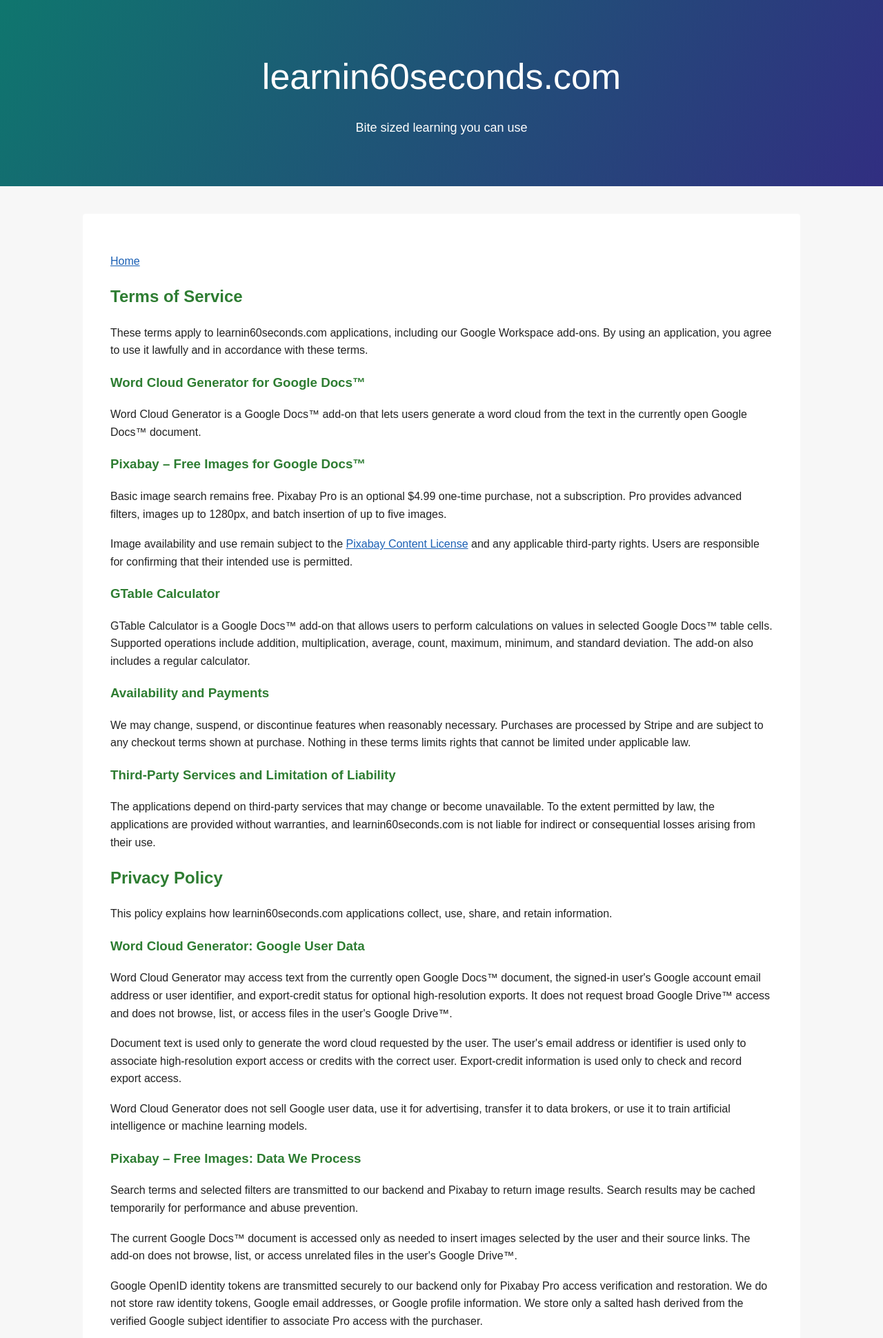
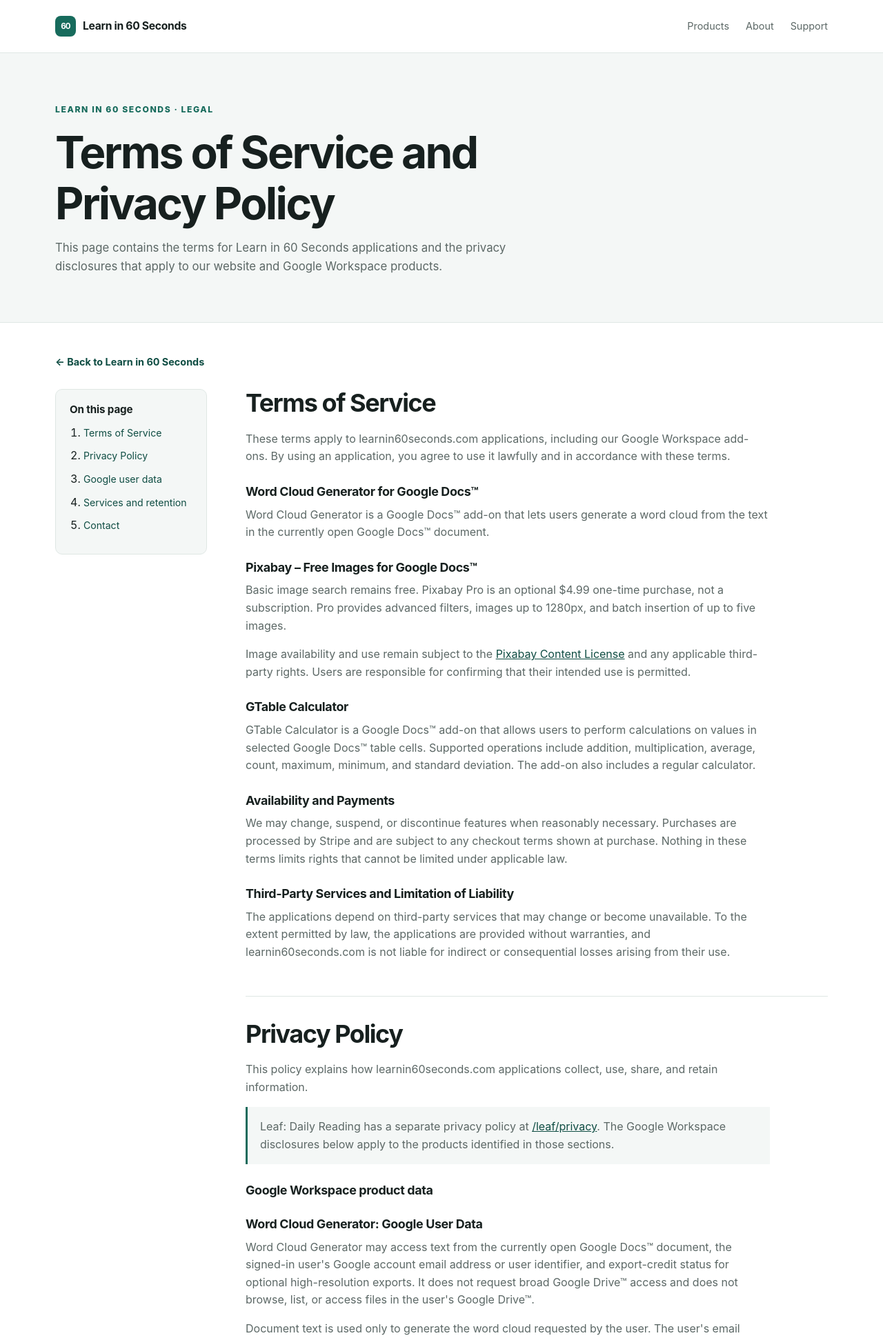
Before and after one commit to tanyagupta/li60, a Flask app: page /privacy in a window 1280 px wide. Shown: the top 1940 px of the page at 69% size. Run offline with Flask 3, Linux system fonts and the light colour scheme.

Commit message:
Refresh terms and privacy page

```diff
--- a/static/home.css
+++ b/static/home.css
@@ -126,3 +126,39 @@ h3 { margin-bottom: 12px; font-size: 1.28rem; }
   .product-card, .secondary-card { padding: 24px; }
   .button-muted { width: 100%; }
 }
+
+/* Shared legal-page layout */
+.legal-hero {
+  background: var(--soft);
+  border-bottom: 1px solid var(--line);
+}
+.legal-hero-inner { padding: 72px 0 68px; }
+.legal-hero h1 { max-width: 760px; margin-bottom: 14px; font-size: clamp(2.4rem, 5vw, 4rem); }
+.legal-hero-copy { max-width: 700px; margin: 0; color: var(--muted); font-size: 1.05rem; }
+.legal-shell { padding: 44px 0 88px; }
+.legal-back { display: inline-block; margin-bottom: 28px; color: var(--accent-dark); font-size: .9rem; font-weight: 700; text-decoration: none; }
+.legal-back:hover { color: var(--accent); }
+.legal-layout { display: grid; grid-template-columns: 220px minmax(0, 1fr); gap: 56px; align-items: start; }
+.legal-toc { position: sticky; top: 24px; padding: 20px; border: 1px solid var(--line); border-radius: 10px; background: var(--soft); }
+.legal-toc h2 { margin-bottom: 12px; font-size: .95rem; letter-spacing: -.01em; }
+.legal-toc ol { margin: 0; padding-left: 20px; }
+.legal-toc li { margin: 8px 0; }
+.legal-toc a { color: var(--accent-dark); font-size: .88rem; text-decoration: none; }
+.legal-toc a:hover { text-decoration: underline; }
+.legal-content { min-width: 0; }
+.legal-section { padding: 0 0 34px; margin: 0 0 34px; border-bottom: 1px solid var(--line); }
+.legal-section:last-child { padding-bottom: 0; margin-bottom: 0; border-bottom: 0; }
+.legal-content h2 { margin-bottom: 18px; font-size: clamp(1.7rem, 3vw, 2.25rem); }
+.legal-content h3 { margin: 28px 0 10px; font-size: 1.12rem; letter-spacing: -.02em; }
+.legal-content h3:first-child { margin-top: 0; }
+.legal-content p { max-width: 760px; margin-bottom: 16px; color: var(--muted); }
+.legal-content a { color: var(--accent-dark); }
+.legal-content a:hover { color: var(--accent); }
+.legal-note { padding: 16px 18px; border-left: 3px solid var(--accent); background: var(--soft); }
+
+@media (max-width: 760px) {
+  .legal-hero-inner { padding: 56px 0 52px; }
+  .legal-shell { padding: 32px 0 64px; }
+  .legal-layout { grid-template-columns: 1fr; gap: 30px; }
+  .legal-toc { position: static; }
+}
--- a/templates/tos.html
+++ b/templates/tos.html
@@ -1,221 +1,145 @@
 <!doctype html>
-
-<html>
+<html lang="en">
 <head>
   <meta charset="utf-8">
-  <title>Terms of Service and Privacy | learnin60seconds.com</title>
-
-  <style>
-    body {
-      margin: 0;
-      font-family: Arial, Helvetica, sans-serif;
-      background: #f7f7f7;
-      color: #222;
-      line-height: 1.6;
-    }
-
-    .hero {
-      background: linear-gradient(120deg, #0f766e, #312e81);
-      color: white;
-      text-align: center;
-      padding: 70px 20px;
-    }
-
-    .hero h1 {
-      font-size: 52px;
-      font-weight: 300;
-      margin: 0 0 18px;
-    }
-
-    .hero p {
-      font-size: 18px;
-      margin: 0;
-    }
-
-    .content {
-      max-width: 960px;
-      margin: 40px auto;
-      padding: 40px;
-      background: white;
-      border-radius: 4px;
-    }
-
-    h2, h3 {
-      color: #2e7d32;
-    }
-
-    a {
-      color: #1a5fb4;
-    }
-
-    p {
-      margin-bottom: 18px;
-    }
-  </style>
-
+  <meta name="viewport" content="width=device-width, initial-scale=1">
+  <title>Terms of Service and Privacy | Learn in 60 Seconds</title>
+  <link rel="stylesheet" href="/static/home.css">
 </head>
 
 <body>
-  <div class="hero">
-    <h1>learnin60seconds.com</h1>
-    <p>Bite sized learning you can use</p>
+  <header class="site-header">
+    <div class="site-shell header-inner">
+      <a class="brand" href="/" aria-label="Learn in 60 Seconds home">
+        <span class="brand-mark" aria-hidden="true">60</span>
+        <span>Learn in 60 Seconds</span>
+      </a>
+      <nav class="site-nav" aria-label="Primary navigation">
+        <a href="/#products">Products</a>
+        <a href="/#about">About</a>
+        <a href="/#support">Support</a>
+      </nav>
     </div>
+  </header>
 
-  <div class="content">
-    <p><a href="/">Home</a></p>
+  <section class="legal-hero" aria-labelledby="legal-heading">
+    <div class="site-shell legal-hero-inner">
+      <p class="eyebrow">Learn in 60 Seconds · Legal</p>
+      <h1 id="legal-heading">Terms of Service and Privacy Policy</h1>
+      <p class="legal-hero-copy">This page contains the terms for Learn in 60 Seconds applications and the privacy disclosures that apply to our website and Google Workspace products.</p>
+    </div>
+  </section>
 
-<h2>Terms of Service</h2>
+  <main class="site-shell legal-shell">
+    <a class="legal-back" href="/">← Back to Learn in 60 Seconds</a>
 
-<p>
-  These terms apply to learnin60seconds.com applications, including our Google Workspace add-ons. By using an application, you agree to use it lawfully and in accordance with these terms.
-</p>
+    <div class="legal-layout">
+      <nav class="legal-toc" aria-label="On this page">
+        <h2>On this page</h2>
+        <ol>
+          <li><a href="#terms">Terms of Service</a></li>
+          <li><a href="#privacy">Privacy Policy</a></li>
+          <li><a href="#google-data">Google user data</a></li>
+          <li><a href="#services">Services and retention</a></li>
+          <li><a href="#contact">Contact</a></li>
+        </ol>
+      </nav>
+
+      <div class="legal-content">
+        <section class="legal-section" id="terms" aria-labelledby="terms-heading">
+          <h2 id="terms-heading">Terms of Service</h2>
+          <p>These terms apply to learnin60seconds.com applications, including our Google Workspace add-ons. By using an application, you agree to use it lawfully and in accordance with these terms.</p>
 
           <h3>Word Cloud Generator for Google Docs&trade;</h3>
-
-<p>
-  Word Cloud Generator is a Google Docs&trade; add-on that lets users generate a word cloud from the text in the currently open Google Docs&trade; document.
-</p>
+          <p>Word Cloud Generator is a Google Docs&trade; add-on that lets users generate a word cloud from the text in the currently open Google Docs&trade; document.</p>
 
           <h3>Pixabay &ndash; Free Images for Google Docs&trade;</h3>
-
-<p>
-  Basic image search remains free. Pixabay Pro is an optional $4.99 one-time purchase, not a subscription. Pro provides advanced filters, images up to 1280px, and batch insertion of up to five images.
-</p>
-
-<p>
-  Image availability and use remain subject to the <a href="https://pixabay.com/service/license-summary/">Pixabay Content License</a> and any applicable third-party rights. Users are responsible for confirming that their intended use is permitted.
-</p>
+          <p>Basic image search remains free. Pixabay Pro is an optional $4.99 one-time purchase, not a subscription. Pro provides advanced filters, images up to 1280px, and batch insertion of up to five images.</p>
+          <p>Image availability and use remain subject to the <a href="https://pixabay.com/service/license-summary/">Pixabay Content License</a> and any applicable third-party rights. Users are responsible for confirming that their intended use is permitted.</p>
 
           <h3 id="gtable-calculator">GTable Calculator</h3>
-
-<p>
-  GTable Calculator is a Google Docs&trade; add-on that allows users to perform calculations on values in selected Google Docs&trade; table cells. Supported operations include addition, multiplication, average, count, maximum, minimum, and standard deviation. The add-on also includes a regular calculator.
-</p>
+          <p>GTable Calculator is a Google Docs&trade; add-on that allows users to perform calculations on values in selected Google Docs&trade; table cells. Supported operations include addition, multiplication, average, count, maximum, minimum, and standard deviation. The add-on also includes a regular calculator.</p>
 
           <h3>Availability and Payments</h3>
-
-<p>
-  We may change, suspend, or discontinue features when reasonably necessary. Purchases are processed by Stripe and are subject to any checkout terms shown at purchase. Nothing in these terms limits rights that cannot be limited under applicable law.
-</p>
+          <p>We may change, suspend, or discontinue features when reasonably necessary. Purchases are processed by Stripe and are subject to any checkout terms shown at purchase. Nothing in these terms limits rights that cannot be limited under applicable law.</p>
 
           <h3>Third-Party Services and Limitation of Liability</h3>
+          <p>The applications depend on third-party services that may change or become unavailable. To the extent permitted by law, the applications are provided without warranties, and learnin60seconds.com is not liable for indirect or consequential losses arising from their use.</p>
+        </section>
 
-<p>
-  The applications depend on third-party services that may change or become unavailable. To the extent permitted by law, the applications are provided without warranties, and learnin60seconds.com is not liable for indirect or consequential losses arising from their use.
-</p>
+        <section class="legal-section" id="privacy" aria-labelledby="privacy-heading">
+          <h2 id="privacy-heading">Privacy Policy</h2>
+          <p>This policy explains how learnin60seconds.com applications collect, use, share, and retain information.</p>
+          <p class="legal-note">Leaf: Daily Reading has a separate privacy policy at <a href="/leaf/privacy">/leaf/privacy</a>. The Google Workspace disclosures below apply to the products identified in those sections.</p>
 
-<h2>Privacy Policy</h2>
-
-<p>
-  This policy explains how learnin60seconds.com applications collect, use, share, and retain information.
-</p>
-
+          <h3 id="google-data">Google Workspace product data</h3>
           <h3>Word Cloud Generator: Google User Data</h3>
-
-<p>
-  Word Cloud Generator may access text from the currently open Google Docs&trade; document, the signed-in user's Google account email address or user identifier, and export-credit status for optional high-resolution exports. It does not request broad Google Drive&trade; access and does not browse, list, or access files in the user's Google Drive&trade;.
-</p>
-
-<p>
-  Document text is used only to generate the word cloud requested by the user. The user's email address or identifier is used only to associate high-resolution export access or credits with the correct user. Export-credit information is used only to check and record export access.
-</p>
-
-<p>
-  Word Cloud Generator does not sell Google user data, use it for advertising, transfer it to data brokers, or use it to train artificial intelligence or machine learning models.
-</p>
+          <p>Word Cloud Generator may access text from the currently open Google Docs&trade; document, the signed-in user's Google account email address or user identifier, and export-credit status for optional high-resolution exports. It does not request broad Google Drive&trade; access and does not browse, list, or access files in the user's Google Drive&trade;.</p>
+          <p>Document text is used only to generate the word cloud requested by the user. The user's email address or identifier is used only to associate high-resolution export access or credits with the correct user. Export-credit information is used only to check and record export access.</p>
+          <p>Word Cloud Generator does not sell Google user data, use it for advertising, transfer it to data brokers, or use it to train artificial intelligence or machine learning models.</p>
 
           <h3>Pixabay &ndash; Free Images: Data We Process</h3>
-
-<p>
-  Search terms and selected filters are transmitted to our backend and Pixabay to return image results. Search results may be cached temporarily for performance and abuse prevention.
-</p>
-
-<p>
-  The current Google Docs&trade; document is accessed only as needed to insert images selected by the user and their source links. The add-on does not browse, list, or access unrelated files in the user's Google Drive&trade;.
-</p>
-
-<p>
-  Google OpenID identity tokens are transmitted securely to our backend only for Pixabay Pro access verification and restoration. We do not store raw identity tokens, Google email addresses, or Google profile information. We store only a salted hash derived from the verified Google subject identifier to associate Pro access with the purchaser.
-</p>
+          <p>Search terms and selected filters are transmitted to our backend and Pixabay to return image results. Search results may be cached temporarily for performance and abuse prevention.</p>
+          <p>The current Google Docs&trade; document is accessed only as needed to insert images selected by the user and their source links. The add-on does not browse, list, or access unrelated files in the user's Google Drive&trade;.</p>
+          <p>Google OpenID identity tokens are transmitted securely to our backend only for Pixabay Pro access verification and restoration. We do not store raw identity tokens, Google email addresses, or Google profile information. We store only a salted hash derived from the verified Google subject identifier to associate Pro access with the purchaser.</p>
 
           <h3>GTable Calculator: Google User Data</h3>
+          <p>When the user requests a calculation, GTable Calculator accesses the currently open Google Docs&trade; document and selected table-cell values only as necessary to perform that calculation and, when requested, insert the result. It may also receive basic Google Account information, such as the user's email address, account identifier, and basic profile information, as permitted through Google's authorization process.</p>
+          <p>GTable Calculator does not browse, list, or access unrelated files in the user's Google Drive&trade;. Document values are used only for calculations requested by the user. Basic account information is used only as necessary to authorize, operate, secure, or support the add-on.</p>
+          <p>GTable Calculator does not sell Google user data, use it for advertising, transfer it to data brokers or information resellers, or use it to develop, improve, or train artificial intelligence or machine-learning models. It does not maintain a separate database containing users' Google Docs&trade; content or selected table-cell values.</p>
+        </section>
 
-<p>
-  When the user requests a calculation, GTable Calculator accesses the currently open Google Docs&trade; document and selected table-cell values only as necessary to perform that calculation and, when requested, insert the result. It may also receive basic Google Account information, such as the user's email address, account identifier, and basic profile information, as permitted through Google's authorization process.
-</p>
-
-<p>
-  GTable Calculator does not browse, list, or access unrelated files in the user's Google Drive&trade;. Document values are used only for calculations requested by the user. Basic account information is used only as necessary to authorize, operate, secure, or support the add-on.
-</p>
-
-<p>
-  GTable Calculator does not sell Google user data, use it for advertising, transfer it to data brokers or information resellers, or use it to develop, improve, or train artificial intelligence or machine-learning models. It does not maintain a separate database containing users' Google Docs&trade; content or selected table-cell values.
-</p>
-
+        <section class="legal-section" id="services" aria-labelledby="services-heading">
+          <h2 id="services-heading">Website, services, and data handling</h2>
           <h3>Website Analytics</h3>
-
-<p>
-  Our website may use Google Analytics or similar analytics tools to understand general website traffic and usage. Analytics data may include cookies, usage data, browser information, and general visitor activity. This analytics data is used to understand and improve the website and is not used to access Google Docs&trade; content.
-</p>
+          <p>Our website may use Google Analytics or similar analytics tools to understand general website traffic and usage. Analytics data may include cookies, usage data, browser information, and general visitor activity. This analytics data is used to understand and improve the website and is not used to access Google Docs&trade; content.</p>
 
           <h3>Service Providers and Data Sharing</h3>
-
-<p>
-  Supabase supports database and entitlement storage, Render supports backend hosting, Stripe processes payments, and Pixabay supplies image results. These providers receive information only as needed to perform those services. Google user data is not shared with third parties for their independent use. Information may also be disclosed when required by law or necessary to protect users or the service.
-</p>
-
-<p>
-  Full payment-card information is handled by Stripe and is not stored by the add-ons.
-</p>
+          <p>Supabase supports database and entitlement storage, Render supports backend hosting, Stripe processes payments, and Pixabay supplies image results. These providers receive information only as needed to perform those services. Google user data is not shared with third parties for their independent use. Information may also be disclosed when required by law or necessary to protect users or the service.</p>
+          <p>Full payment-card information is handled by Stripe and is not stored by the add-ons.</p>
 
           <h3>Data Protection</h3>
-
-<p>
-  We use reasonable safeguards to protect Google user data, including HTTPS/TLS for data transmitted between the add-ons, backend service, and service providers; restricted administrative access; protected environment variables for backend secrets; and third-party payment processing.
-</p>
+          <p>We use reasonable safeguards to protect Google user data, including HTTPS/TLS for data transmitted between the add-ons, backend service, and service providers; restricted administrative access; protected environment variables for backend secrets; and third-party payment processing.</p>
 
           <h3>Data Retention and Deletion</h3>
-
-<p>
-  Document text is processed to generate the user-requested word cloud and is not retained for advertising or AI/ML training.
-</p>
-
-<p>
-  Word Cloud Generator may process a word-frequency distribution temporarily as part of generating the requested word cloud. Export-credit, entitlement, and transaction-related records may be retained while a user has an account or as needed for support, accounting, fraud prevention, dispute resolution, or legal compliance.
-</p>
-
-<p>
-  Entitlement and payment-reference records may be retained for access restoration, accounting, fraud prevention, refunds, disputes, and legal compliance.
-</p>
-
-<p>
-  Users may request deletion by contacting <a href="mailto:li60support@googlegroups.com">li60support@googlegroups.com</a>. We will delete or de-identify personal data where reasonably possible unless retention is required for security, accounting, fraud prevention, refunds, disputes, or legal compliance.
-</p>
+          <p>Document text is processed to generate the user-requested word cloud and is not retained for advertising or AI/ML training.</p>
+          <p>Word Cloud Generator may process a word-frequency distribution temporarily as part of generating the requested word cloud. Export-credit, entitlement, and transaction-related records may be retained while a user has an account or as needed for support, accounting, fraud prevention, dispute resolution, or legal compliance.</p>
+          <p>Entitlement and payment-reference records may be retained for access restoration, accounting, fraud prevention, refunds, disputes, and legal compliance.</p>
+          <p>Users may request deletion by contacting <a href="mailto:li60support@googlegroups.com">li60support@googlegroups.com</a>. We will delete or de-identify personal data where reasonably possible unless retention is required for security, accounting, fraud prevention, refunds, disputes, or legal compliance.</p>
 
           <h3>User Control</h3>
+          <p>Users may revoke access at any time through their Google Account permissions page. If access is revoked, some app features may no longer function.</p>
 
-<p>
-  Users may revoke access at any time through their Google Account permissions page. If access is revoked, some app features may no longer function.
-</p>
+          <h3 id="google-policy">Google API Services User Data Policy</h3>
+          <p>The use and transfer of information received from Google APIs complies with the <a href="https://developers.google.com/terms/api-services-user-data-policy">Google API Services User Data Policy</a>, including the Limited Use requirements.</p>
+        </section>
 
-<h3>Google API Services User Data Policy</h3>
-
-<p>
-  The use and transfer of information received from Google APIs complies with the <a href="https://developers.google.com/terms/api-services-user-data-policy">Google API Services User Data Policy</a>, including the Limited Use requirements.
-</p>
-
+        <section class="legal-section" id="contact" aria-labelledby="contact-heading">
+          <h2 id="contact-heading">Contact and trademarks</h2>
           <h3>Contact</h3>
-
-<p>
-  For privacy questions or data deletion requests, contact <a href="mailto:li60support@googlegroups.com">li60support@googlegroups.com</a>.
-</p>
+          <p>For privacy questions or data deletion requests, contact <a href="mailto:li60support@googlegroups.com">li60support@googlegroups.com</a>.</p>
 
           <h3>Trademarks</h3>
+          <p>Google Docs&trade;, Google Drive&trade;, and Google Workspace are trademarks of Google LLC. Pixabay is a trademark or brand of its respective owner. The apps described on this page are not affiliated with or endorsed by Google LLC or Pixabay.</p>
+        </section>
+      </div>
+    </div>
+  </main>
 
-<p>
-  Google Docs&trade;, Google Drive&trade;, and Google Workspace are trademarks of Google LLC. Pixabay is a trademark or brand of its respective owner. The apps described on this page are not affiliated with or endorsed by Google LLC or Pixabay.
-</p>
-
+  <footer class="site-footer" id="support">
+    <div class="site-shell footer-inner">
+      <div>
+        <a class="brand brand-footer" href="/">Learn in 60 Seconds</a>
+        <p class="footer-note">Simple tools that make everyday tasks easier.</p>
       </div>
+      <nav class="footer-nav" aria-label="Footer navigation">
+        <a href="/#products">Products</a>
+        <a href="mailto:li60support@googlegroups.com">Support</a>
+        <a href="/privacy">Privacy</a>
+        <a href="/tos" aria-current="page">Terms</a>
+        <a href="mailto:li60support@googlegroups.com">Contact</a>
+      </nav>
+    </div>
+  </footer>
 </body>
 </html>
```
Lines whose indentation alone changed are shown as unchanged.
